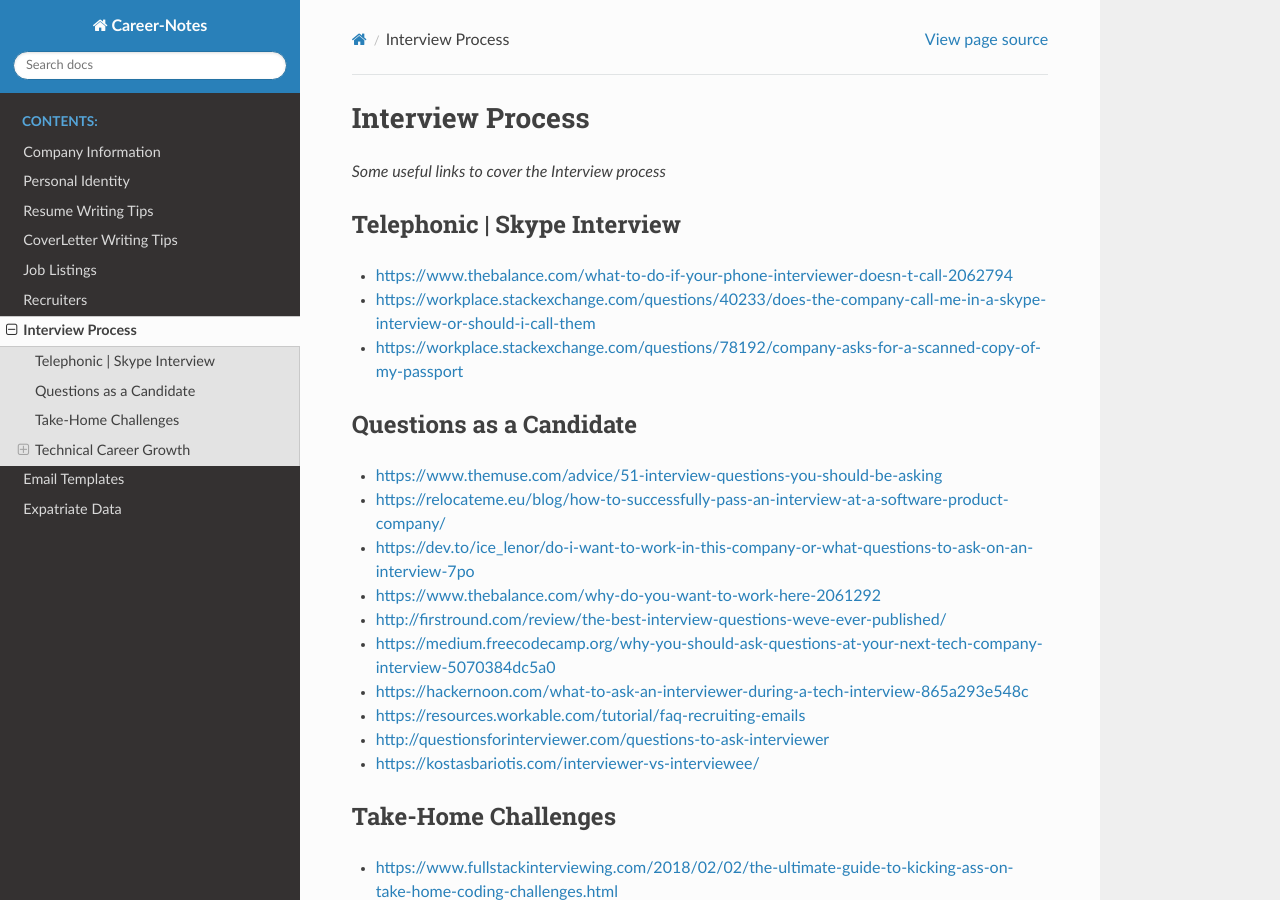
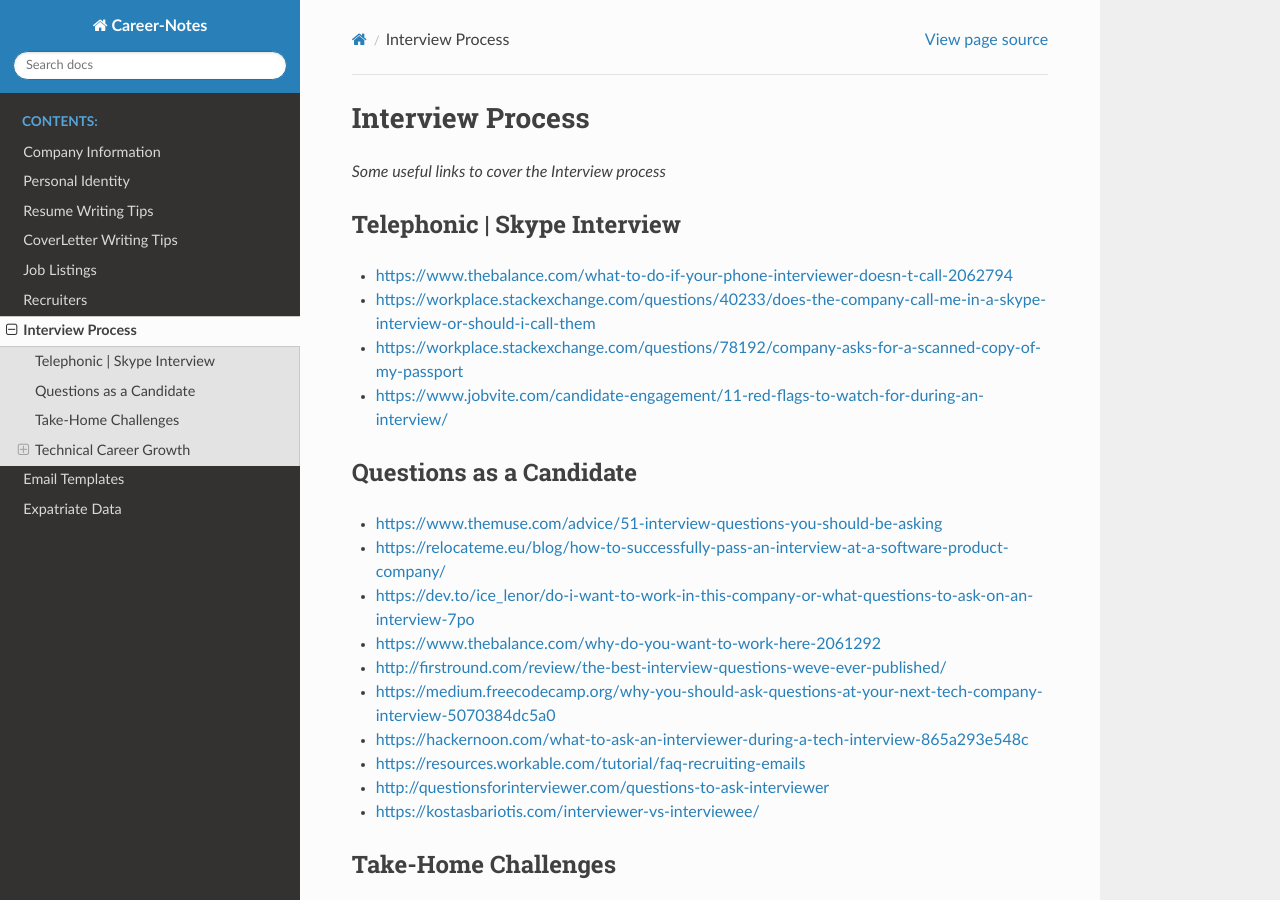
Before and after one commit to vinayhegde1990/career-notes, a Sphinx documentation site: the page built from docs/source/Interview-Process.rst, in a window 1280 px wide and 900 px high. Built offline with Sphinx 7.4.7 and the Read the Docs theme 2.0.0, drawn with Linux system fonts in a browser that asks for light colours; some of the changed lines change nothing that is shown.

Commit message:
Red Flags to an Interview

```diff
--- a/docs/source/Interview-Process.rst
+++ b/docs/source/Interview-Process.rst
@@ -12,6 +12,8 @@ Telephonic | Skype Interview
 - https://workplace.stackexchange.com/questions/40233/does-the-company-call-me-in-a-skype-interview-or-should-i-call-them
 
 - https://workplace.stackexchange.com/questions/78192/company-asks-for-a-scanned-copy-of-my-passport
+
+- https://www.jobvite.com/candidate-engagement/11-red-flags-to-watch-for-during-an-interview/
 
 
 ###########################
```
